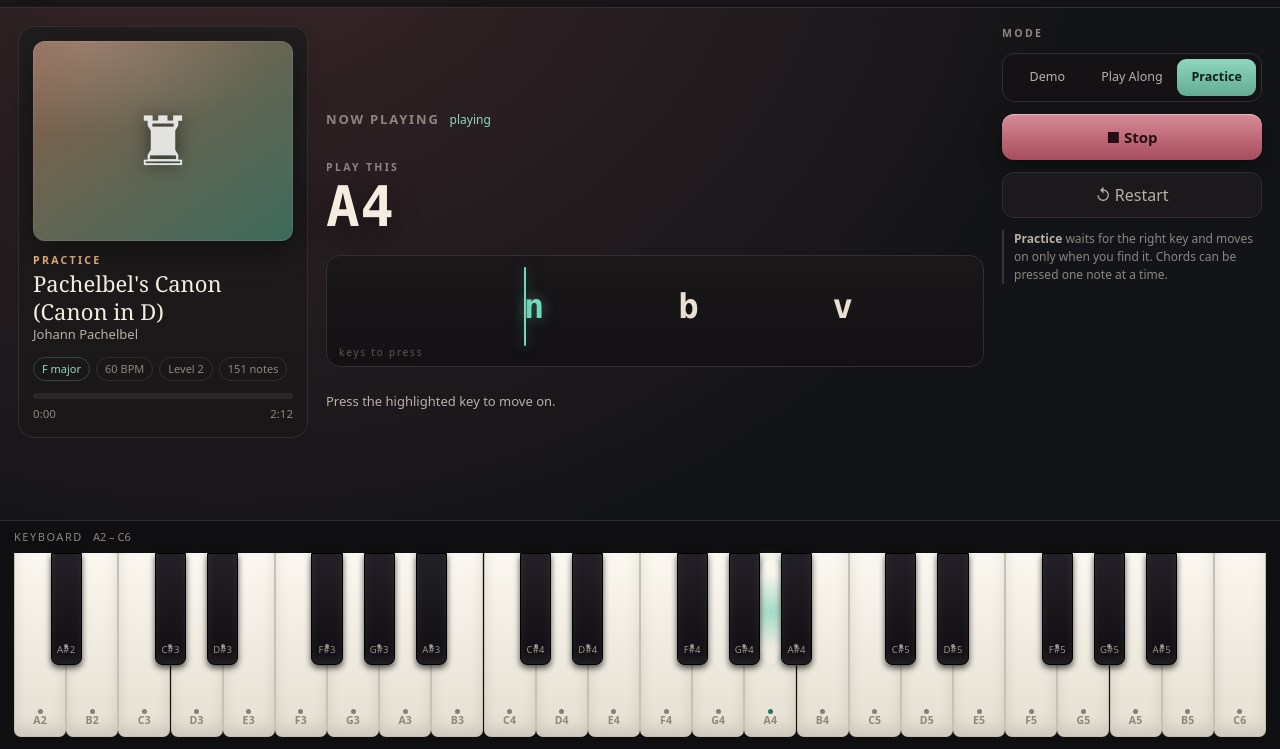
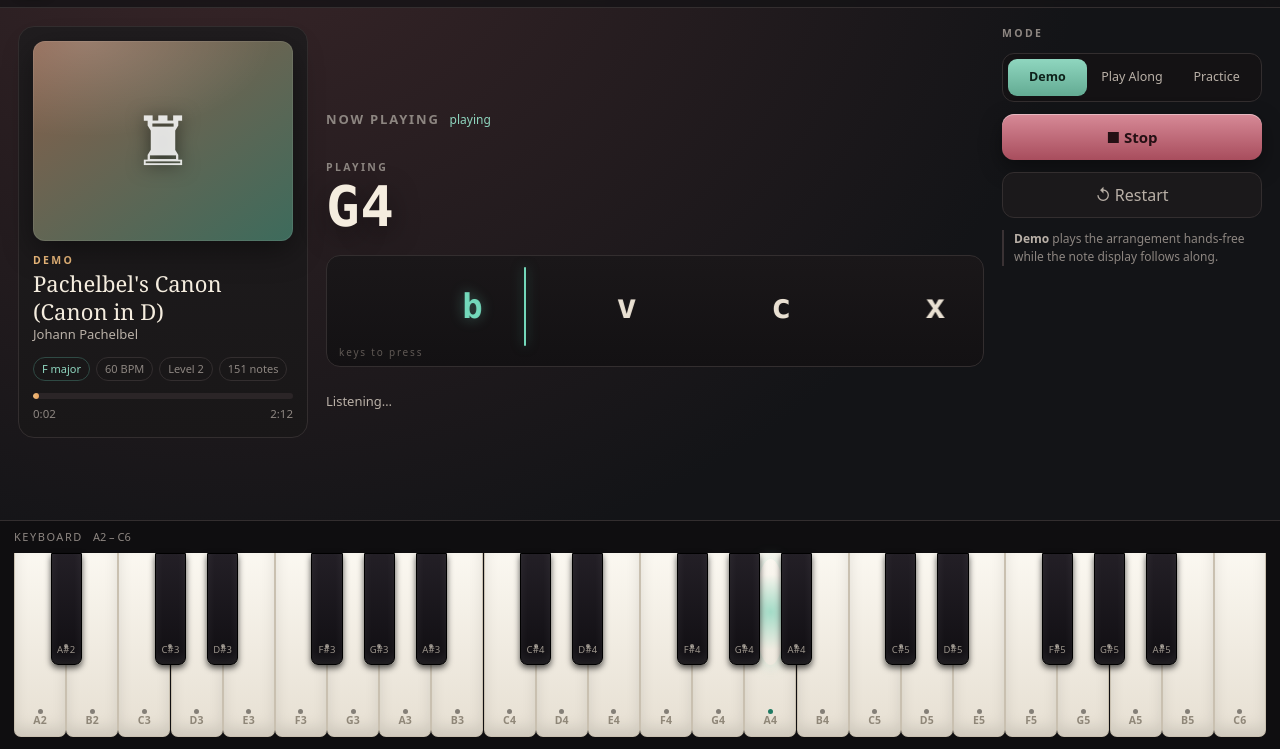
Before and after one commit to OneLif2/virtual-piano, a plain HTML site: page player/index.html in a window 1280 px wide. Both pictures are taken after a click on the button "▶ Play Song". Shown: the part 51-800 px from the top of the page. Drawn offline with Linux system fonts and the light colour scheme.

Commit message:
Player: make Play actually play
- the clock came from the rAF timestamp while startedAt came from performance.now(); drive both from performance.now() and clamp the elapsed value so a mismatch can never freeze the clock
- default mode is Demo (Practice waits for keys by design, which looked like a dead Play button); the button now reads Start practice in that mode and the feedback says it is waiting for the first key
- audio can no longer throw into the state machine: AudioContext creation/resume is wrapped, a failure just marks sound unavailable and playback keeps running
- build stamp 2026-11-23.2 in the page, plus a ?smoke=1 hook that reports status/clock/audio state for headless checks

```diff
--- a/player/index.html
+++ b/player/index.html
@@ -4,6 +4,7 @@
 <meta charset="UTF-8">
 <meta name="viewport" content="width=device-width,initial-scale=1,viewport-fit=cover">
 <meta name="theme-color" content="#131417">
+<meta name="vp-build" content="2026-11-23.2">
 <title>Virtual Piano — Songs, Demo, Play Along, Practice</title>
 <meta name="description" content="A self-contained virtual piano with a song library, search, and Demo / Play Along / Practice modes.">
 <style>
@@ -386,21 +387,29 @@ const STORAGE_KEY = "vp.history.v1";
 const sound = {
   ctx: null, master: null, muted: false, retry: 0,
   unlock() {
-    if (this.muted) return null;
-    if (!this.ctx) {
+    if (this.muted || this.broken) return null;
+    try {
+      if (!this.ctx) {
       const AC = window.AudioContext || window.webkitAudioContext;
       if (!AC) return null;
       this.ctx = new AC({ latencyHint: "interactive" });
       this.master = this.ctx.createGain();
       this.master.gain.value = 0.9;
       this.master.connect(this.ctx.destination);
-      this.ctx.addEventListener?.("statechange", () => paintAudio());
+        this.ctx.addEventListener?.("statechange", () => paintAudio());
+      }
+      if (this.ctx.state !== "running") this.ctx.resume().catch(() => {});
+      return this.ctx;
+    } catch (err) {
+      this.broken = true;
+      console.warn("audio disabled:", err);
+      paintAudio();
+      return null;
     }
-    if (this.ctx.state !== "running") this.ctx.resume().catch(() => {});
-    return this.ctx;
   },
   voice(midi, seconds, velocity) {
     const ctx = this.ctx;
+    if (!ctx) return;
     const t = ctx.currentTime + 0.01;
     const freq = 440 * Math.pow(2, (midi - 69) / 12);
     const out = ctx.createGain();
@@ -704,11 +713,17 @@ function setMode(mode) {
     Practice: "<b>Practice</b> waits for the right key and moves on only when you find it. Chords can be pressed one note at a time.",
   };
   ui.modeHint.innerHTML = hints[mode];
+  paintPlayLabel();
   if (wasPlaying) startLesson(); else { updateLane(); updateProgress(); }
 }
 
 function skipRests() {
   while (S.cursor < S.melody.steps.length && !S.melody.steps[S.cursor].pitches.length) S.cursor++;
+}
+
+function paintPlayLabel() {
+  if (S.status === "playing") { ui.play.textContent = "\u25a0 Stop"; return; }
+  ui.play.textContent = S.mode === "Practice" ? "\u25b6 Start practice" : "\u25b6 Play Song";
 }
 
 function startLesson() {
@@ -722,10 +737,11 @@ function startLesson() {
   ui.play.textContent = "■ Stop";
   ui.kicker.textContent = S.mode === "Practice" ? "PRACTICE" : S.mode === "Along" ? "PLAY ALONG" : "DEMO";
   ui.feedback.innerHTML = S.mode === "Practice"
-    ? "Press the highlighted key to move on."
+    ? "Waiting for the first key \u2014 press the glowing note on the keyboard."
     : S.mode === "Along" ? "Follow the highlighted keys — the song will not wait." : "Listening…";
   ui.state.textContent = "playing";
   if (S.mode === "Practice") skipRests();
+  paintPlayLabel();
   updateLane(); markTargets();
   cancelAnimationFrame(S.raf);
   S.raf = requestAnimationFrame(tick);
@@ -743,11 +759,13 @@ function stopLesson(done = false) {
   if (!done) ui.state.textContent = "ready";
 }
 
-function tick(now) {
+function tick() {
   if (S.status !== "playing") return;
   if (S.mode === "Practice") { S.raf = requestAnimationFrame(tick); return; }
-  if (!S.clock) S.startedAt = now - S.clock * msPerBeat();
-  S.clock = (now - S.startedAt) / msPerBeat();
+  S.frames = (S.frames || 0) + 1;
+  const now = performance.now();
+  const elapsed = (now - S.startedAt) / msPerBeat();
+  S.clock = Number.isFinite(elapsed) && elapsed > 0 ? elapsed : 0;
 
   // accompaniment + demo melody
   while (S.bassPtr < S.bass.steps.length && S.bass.steps[S.bassPtr].at <= S.clock + 0.08) {
@@ -1120,7 +1138,7 @@ bind();
 renderList();
 const params = new URLSearchParams(location.search);
 loadSong(SONGS.some((s) => s.id === params.get("song")) ? params.get("song") : "canon");
-setMode(["Demo", "Along", "Practice"].includes(params.get("mode")) ? params.get("mode") : "Practice");
+setMode(["Demo", "Along", "Practice"].includes(params.get("mode")) ? params.get("mode") : "Demo");
 if (params.has("library")) openLibrary(true);
 paintAudio();
 if (params.has("play")) startLesson();
@@ -1130,8 +1148,16 @@ if (params.has("debug")) {
   const wrap = document.querySelector(".kbwrap");
   document.title = `W${innerWidth} body${document.body.scrollWidth} stage${document.querySelector(".stage").scrollWidth} kb${Math.round(kb.width)} wrap${Math.round(wrap.getBoundingClientRect().width)}`;
 }
+if (params.has("smoke")) {
+  startLesson();
+  setTimeout(() => {
+    const ratio = parseFloat(ui.fill.style.width) || 0;
+    document.title = `SMOKE status=${S.status} mode=${S.mode} frames=${S.frames || 0} clock=${S.clock.toFixed(2)} progress=${ratio.toFixed(1)}% audio=${sound.ctx ? sound.ctx.state : "none"}`;
+  }, 1500);
+}
 if (params.has("selftest")) runSelfTest();
 
+console.info("virtual piano build 2026-11-23.2");
 window.__vp = { S, SONGS, loadSong, setMode, startLesson, stopLesson, pressMidi, releaseMidi, parseTrack };
 })();
 </script>
```
